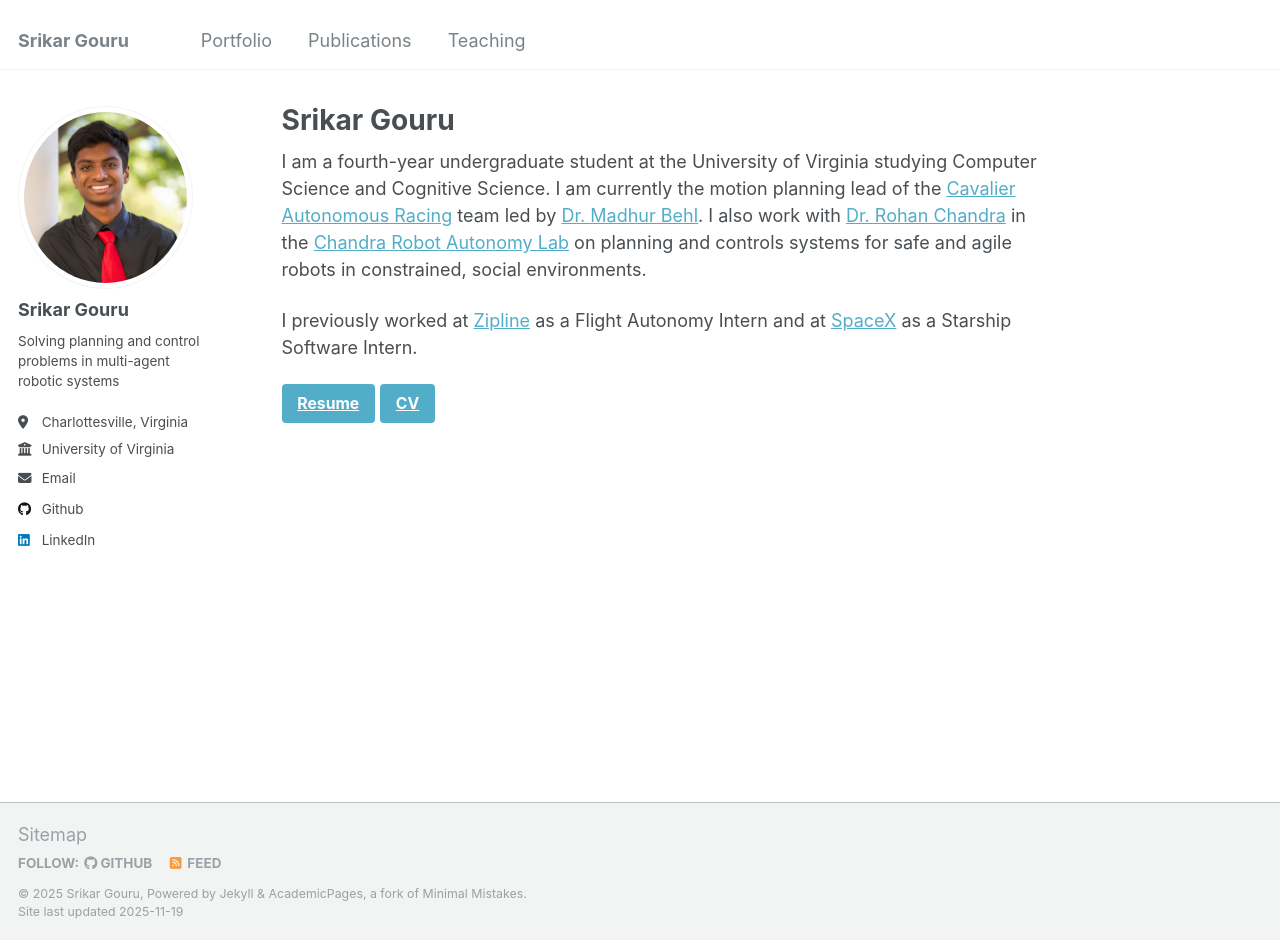
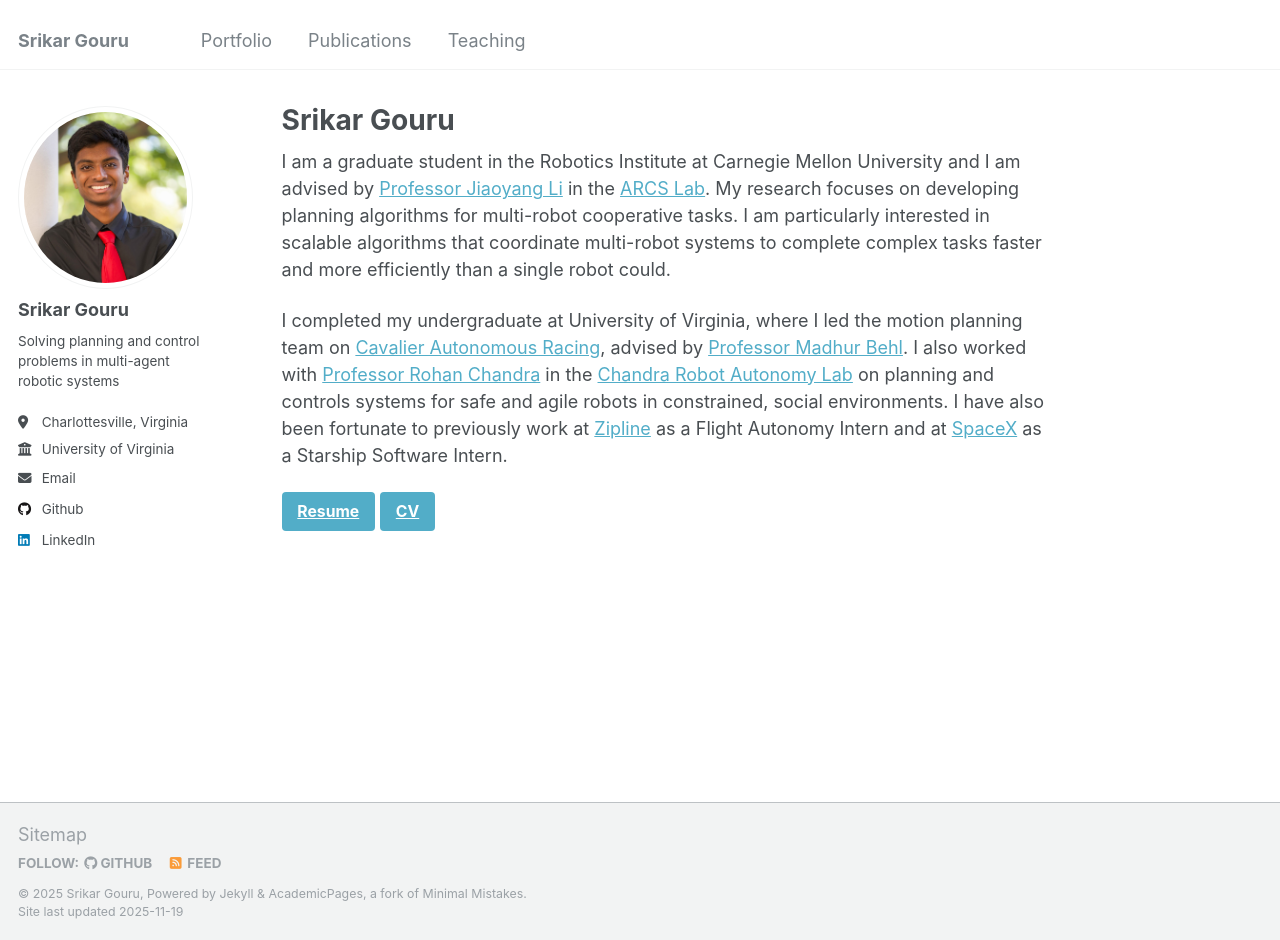
Before and after one commit to srikarg89/srikarg89.github.io, a Jekyll site: the page built from _pages/about.md, in a window 1280 px wide and 940 px high. Built offline with Jekyll 4.4.1, drawn with Linux system fonts in a browser that asks for light colours.

Commit message:
Update about

```diff
--- a/_pages/about.md
+++ b/_pages/about.md
@@ -7,9 +7,9 @@ redirect_from:
   - /about.html
 ---
 
-I am a fourth-year undergraduate student at the University of Virginia studying Computer Science and Cognitive Science. I am currently the motion planning lead of the [Cavalier Autonomous Racing](https://autonomousracing.dev/) team led by [Dr. Madhur Behl](https://engineering.virginia.edu/faculty/madhur-behl). I also work with [Dr. Rohan Chandra](https://engineering.virginia.edu/faculty/rohan-chandra) in the [Chandra Robot Autonomy Lab](https://cral-uva.github.io/) on planning and controls systems for safe and agile robots in constrained, social environments.
+I am a graduate student in the Robotics Institute at Carnegie Mellon University and I am advised by [Professor Jiaoyang Li](https://jiaoyangli.me/) in the [ARCS Lab](https://arcs-group.github.io/). My research focuses on developing planning algorithms for multi-robot cooperative tasks. I am particularly interested in scalable algorithms that coordinate multi-robot systems to complete complex tasks faster and more efficiently than a single robot could.
 
-I previously worked at [Zipline](https://www.flyzipline.com/) as a Flight Autonomy Intern and at [SpaceX](https://www.spacex.com/) as a Starship Software Intern.
+I completed my undergraduate at University of Virginia, where I led the motion planning team on [Cavalier Autonomous Racing](https://autonomousracing.dev/), advised by [Professor Madhur Behl](https://engineering.virginia.edu/faculty/madhur-behl). I also worked with [Professor Rohan Chandra](https://engineering.virginia.edu/faculty/rohan-chandra) in the [Chandra Robot Autonomy Lab](https://cral-uva.github.io/) on planning and controls systems for safe and agile robots in constrained, social environments. I have also been fortunate to previously work at [Zipline](https://www.flyzipline.com/) as a Flight Autonomy Intern and at [SpaceX](https://www.spacex.com/) as a Starship Software Intern.
 
 [Resume](files/Srikar Gouru Resume.pdf){: .btn .btn--semi-large .btn--info}
 [CV](files/Srikar Gouru CV.pdf){: .btn .btn--semi-large .btn--info}
```
